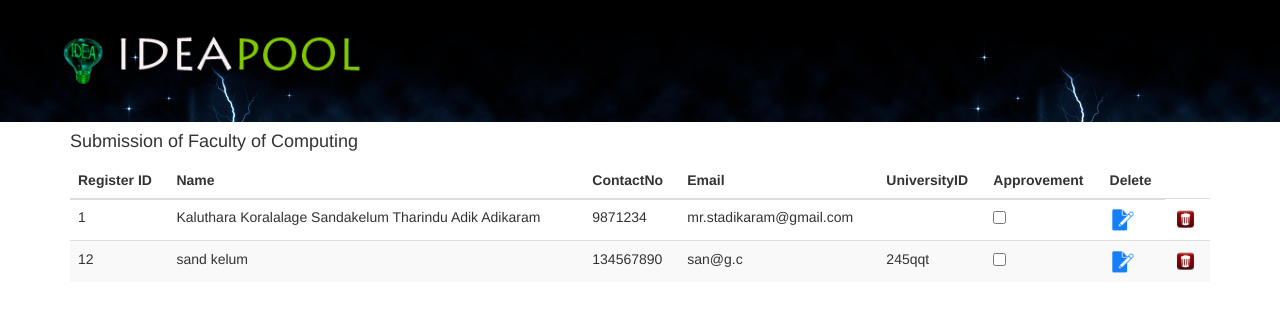
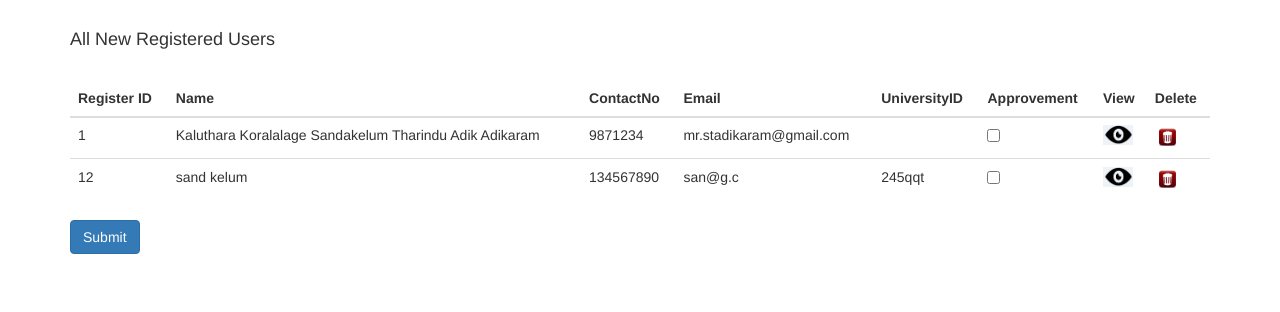
Before and after one commit to shawntharoo/IdeaGeneration, a PHP site: page /newusers.php in a window 1280 px wide. Shown: the top 312 px of the page. Run offline with PHP 8.4, Linux system fonts and the light colour scheme; data comes from the database, SQL or seed files in the repository.

Commit message:
Approve register users uncomlete

```diff
--- a/newusers.php
+++ b/newusers.php
@@ -20,22 +20,11 @@ if(isset($_GET['delete_id']))
 <!-- bootstrap table scripts -->
 <script>
 
-$(document).ready(function(){
-$("#mytable #checkall").click(function () {
-        if ($("#mytable #checkall").is(':checked')) {
-            $("#mytable input[type=checkbox]").each(function () {
-                $(this).prop("checked", true);
-            });
+  function exefunction(){
+                var lfckv = document.getElementById("everybox").checked;
+                alert(lfckv);
 
-        } else {
-            $("#mytable input[type=checkbox]").each(function () {
-                $(this).prop("checked", false);
-            });
-        }
-    });
-
-    $("[data-toggle=tooltip]").tooltip();
-});
+            }
 
 
 </script>
@@ -54,68 +43,20 @@ window.open(url,'win2','status=no,toolbar=no,scrollbars=yes,titlebar=no,menubar=
 <title>ideapool Admin Page</title>
 <!-- body style/ table margin -->
 
-<style>
-
-.tablecontent
-{
-	margin-left:20em;
-	margin-left:20em;
-	margin-top:7em;
-	margin-bottom:10em;
-
-}
-
-</style>
 </head>
 <body>
 <?php
-include('header.php');
+//include('header.php');
 ?>
 
-<!--start of navigation bar -->
-
-
-<!--<nav class = "navbar navbar-inverse" role = "navigation">
-<div class = "navbar-header" style="font-size:20px">
-<a class = "navbar-brand" href = "#">Admin Page</a>
-</div>
-<div style="font-size:20px">
-<div class="nav">
-<ul class = "nav navbar-nav pull-right">
- <li class = "active"><a href = "#">User Reuqests</a></li>
- <li class = "dropdown">
-<a href = "#" class = "dropdown-toggle" data-toggle = "dropdown">
-Submission
-<b class = "caret"></b>
-</a>
-
-<ul class = "dropdown-menu" style="font-size:20px">
-<li id="page1"><a href = "editSubmissionEngi.php">Enginering</a></li>
-<li id="page2"><a href = "editSubmissionCompu.php">Computing</a></li>
-<li id="page3"><a href = "editSubmissionManag.php">Management</a></li>
-<li id="page4"><a href ="editSubmissionHos.php">Art</a></li>
-<li class = "divider"></li>
-<li id="page5"><a href = "editSubmissionNonAc.php">Non Academic</a></li>
-<li class = "divider"></li>
-<li id="page6"><a href = "editSubmissionOther.php">Others</a></li>
-</ul>
-</li>
-</ul>
-</div>
-</div>
-
-</nav>-->
-
-
-<!-- load the submission to the table-->
-
-<!--<div id ="tablecontent">-->
 <div class="container">
 <div class="row">
 <div class="col-md-12">
-<h4> Submission of Faculty of Computing</h4>
+<br/>
+<h4>All New Registered Users </h4>
+<br/>
 <div class="table-responsive">
-<table id="mytable" class="table table-bordred table-striped">
+<table id="mytable" class="table table-hover">
 <thead>
 
 <th>Register ID</th>
@@ -124,6 +65,7 @@ Submission
 <th>Email</th>
 <th>UniversityID</th>
 <th>Approvement </th>
+<th>View</th>
 <th>Delete</th>
 </thead>
 <tbody>
@@ -144,10 +86,9 @@ while($row=mysqli_fetch_array($result)){?>
 <td><?php echo $row['contact']?></td>
 <td><?php echo $row['emil']; ?></td>
 <td><?php echo $row['universityID']; ?></td>
-<td><input type="checkbox" class="checkthis" /></td>
-<td><a href="approve.php?sendId=<?= $row['id'] ?>" onclick="pop_up(this);return false;"><img name="jsbutton" src="images/edit.png" width="25" height="25" border="0" alt="javascript button"></a></td>
+<td><input type="checkbox" class="checkthis" name="everybox" id="everybox"/></td>
+<td><a href="approve.php?sendId=<?= $row['id'] ?>" onclick="pop_up(this);return false;"><img name="jsbutton" src="images/view.png" width="30" height="20" border="0" alt="javascript button"></a></td>
 <td><a href="javascript:delete_id(<?php echo $row['id']; ?>)"><img name="jsbutton" src="images/delete.png" width="25" height="25" border="0" alt="javascript button"></a></td>
-
 </tr>
 
 <?php
@@ -155,6 +96,8 @@ while($row=mysqli_fetch_array($result)){?>
 ?>
 </tbody>
 </table>
+<button type="button" class="btn btn-primary" onclick="exefunction()"><center>Submit</center></button>
+
 </div>
 </div>
 </div>
--- a/notice.php
+++ b/notice.php
@@ -14,7 +14,7 @@
 <div class="jumbotron">
   <h1>Hello, Welcome
   <?php
-session_start();
+//session_start();
 echo $_SESSION['users_fname'];
 ?>
 </h1>
```
Also changed, not shown: approve.php (+30 -18 lines), images/download (2).jpg (added), images/download.jpg (added), images/view.PNG (added).
